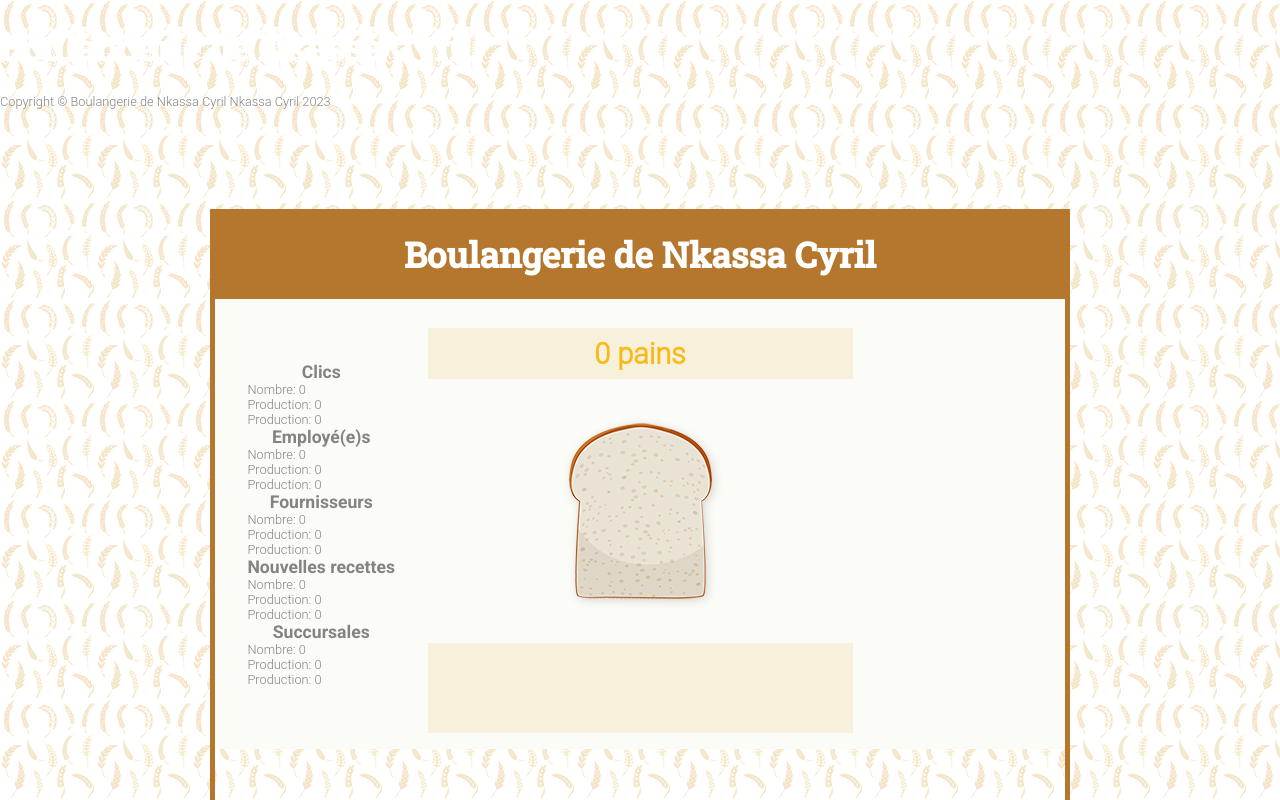
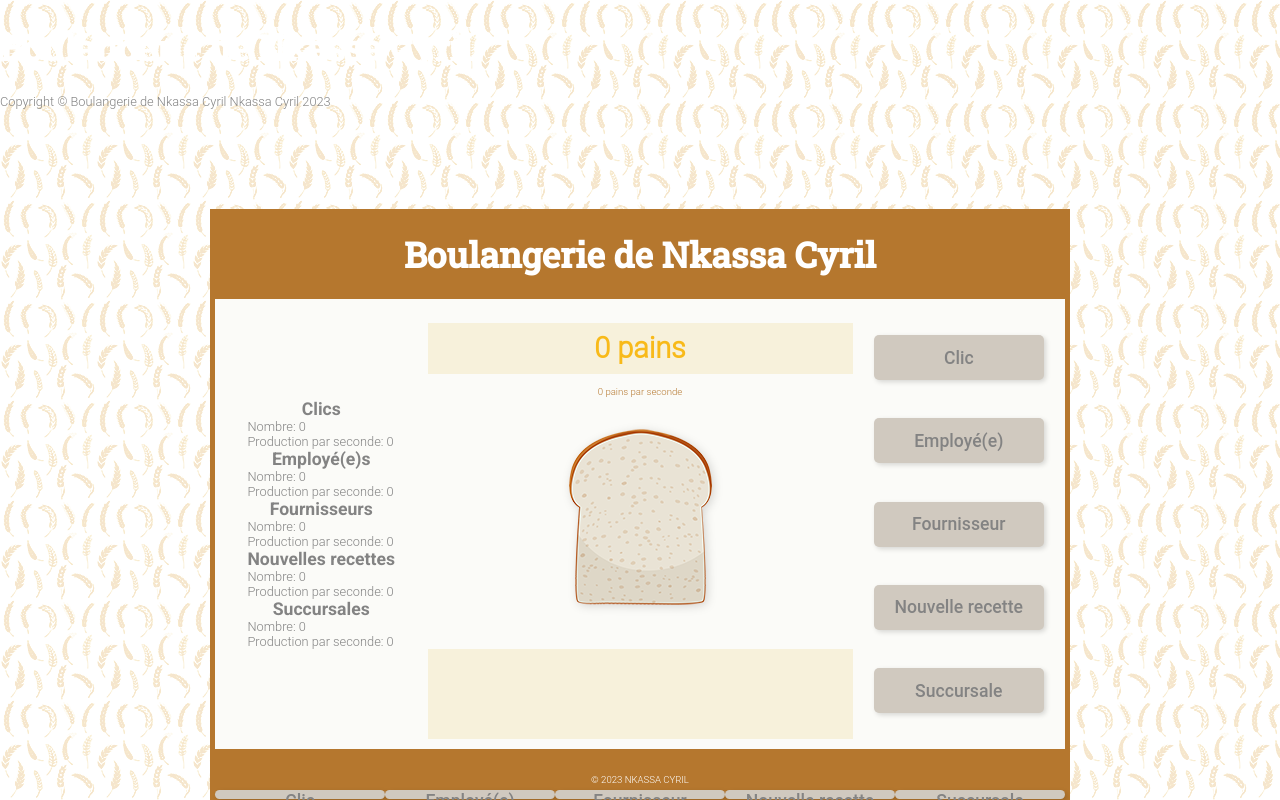
Before and after one commit to Cyril-Nka/baguetteClicker-Nkassa_Cyril, an Angular app in the folder baguetteClicker/: page / in a window 1280 px wide. Shown: the top 800 px of the page. Built offline with nearby package versions, Linux system fonts and the light colour scheme.

Commit message:
sauvegarde

```diff
--- a/baguetteClicker/src/app/app.component.html
+++ b/baguetteClicker/src/app/app.component.html
@@ -1,6 +1,4 @@
 <frame>
-
-
 
 
   <h1>{{ title }}</h1>
@@ -9,6 +7,9 @@
 
 <app-frame
   [title]="title"
+
   [copyrightYear]="copyrightYear"
+
   [copyrightName]="copyrightName"
+
   ></app-frame>
--- a/baguetteClicker/src/app/frame/frame.component.html
+++ b/baguetteClicker/src/app/frame/frame.component.html
@@ -1,23 +1,19 @@
 <div class="center-items all-screen">
     <div class="bakery-frame">
+      <div class="bakery-top center-items">
 
+        <h1>{{ title }}</h1>
 
+      </div>
 
-        <div class="bakery-top center-items">
-            <h1>{{  title  }}</h1>
-        </div>
+      <div class="bakery-center">
 
+        <app-main-category></app-main-category>
 
-         <div class="bakery-center">
-            <app-main-category></app-main-category>
-        </div>
+      </div>
 
-
-       <span class="bakery-bottom small-text center-items">
-            © {{ copyrightYear }} {{ copyrightName }}
-        </span>
-
-
-
+      <span class="bakery-bottom small-text center-items">
+        © {{ copyrightYear }} {{ copyrightName | uppercase }}
+      </span>
     </div>
-</div>
+  </div>
--- a/baguetteClicker/src/app/frame/frame.component.ts
+++ b/baguetteClicker/src/app/frame/frame.component.ts
@@ -2,22 +2,27 @@ import { Component, Input, OnInit } from '@angular/core';
 
 @Component({
   selector: 'app-frame',
+
   templateUrl: './frame.component.html',
+
   styleUrls: ['./frame.component.css'],
 })
 export class FrameComponent implements OnInit {
+
   @Input() title: string;
-  @Input() copyrightYear: number;
+
+  @Input() copyrightYear: number | undefined;
+
   @Input() copyrightName: string;
 
+  constructor() {
+
+    this.title = '';
+
+    this.copyrightName = '';
+
+    this.copyrightName = '';
+  }
+
   ngOnInit(): void {}
-
-  constructor() {
-      this.title = '';
-
-      this.copyrightYear = 0;
-
-      this.copyrightName = '';
-
-    }
 }
--- a/baguetteClicker/src/app/main-category/main-category.component.html
+++ b/baguetteClicker/src/app/main-category/main-category.component.html
@@ -1,42 +1,49 @@
 <div class="center-items col-category">
     <div class="space-category-details">
       <div *ngFor="let category of descCategories" class="category-details">
+
         <h3>{{ category.name }}</h3>
         <p>Nombre: {{ category.total }}</p>
-                  <p>Production: {{ category.eachSecond }}</p>
-                <p>Production: {{ category.eachSecond }}</p>
+        <p>Production par seconde: {{ category.eachSecond }}</p>
+
       </div>
     </div>
   </div>
 
 
+  <div class="center-items centered-category">
+
+    <h2 class="title-frame">
+      {{ totalGlobal | number:'1.0-0' }} {{ titlesList[0] }}
+    </h2>
+    <span class="bakery-frame-color small-text" *ngIf="totalPerSecond !== 1">
+      {{ totalPerSecond | number:'1.0-0' }} {{ titlesList[1] }}
+    </span>
 
 
-<div class="center-items centered-category">
-    <h2 class="title-frame">
-        {{ totalGlobal }} {{ titlesList[0] }}
-    </h2>
-  <span class="bakery-frame-color small-text" *ngIf="totalPerSecond !== 0">
-    {{ totalPerSecond }} {{ titlesList[1] }}
-</span>
+    <div class="center-items">
 
-    <div class="center-items">
       <a (click)="onClickBread()">
         <img class="bread-clicker" [src]="breadClicker[0]" [alt]="breadClicker[1]" />
       </a>
+
     </div>
-    <div class="center-items bonus-shop-frame">
-    </div>
-</div>
-<div class="center-items col-category">
+
+    <div class="center-items bonus-shop-frame"></div>
   </div>
 
 
+  <div class="center-items col-category">
+
+    <button *ngFor="let type of categories" [disabled]="type.inactive">{{ type.name }}</button>
+
+  </div>
 
 
+  <div class="center-items bonus-shop-frame">
 
-<div class="center-items col-category">
-    <div class="center-items col-category">
-        <button *ngFor="let type of categories" [disabled]="type.inactive">{{ type.name }}</button>
+    <button *ngFor="let item of categories" (click)="buyItem(item.id)" [disabled]="item.inactive">
+      {{ item.name }}
+    </button>
+
   </div>
-</div>
--- a/baguetteClicker/src/app/main-category/main-category.component.ts
+++ b/baguetteClicker/src/app/main-category/main-category.component.ts
@@ -1,63 +1,110 @@
-import { Component, OnInit } from '@angular/core';
+import { Component, OnInit, OnDestroy } from '@angular/core';
 
 @Component({
   selector: 'app-main-category',
   templateUrl: './main-category.component.html',
   styleUrls: ['./main-category.component.css'],
 })
-export class MainCategoryComponent implements OnInit {
+export class MainCategoryComponent implements OnInit, OnDestroy {
   totalGlobal: number = 0;
+
   totalPerSecond: number = 0;
+
   clickValue: number = 0;
+
   titlesList: string[] = ['pains', 'pains par seconde'];
+
   breadClicker: string[] = ['assets/img/bread.png', 'Tranche de pain'];
-  categories: { id: number; name: string; price: number; inactive: boolean }[] =
-    [];
-  descCategories: {
-    id: number;
-    name: string;
-    total: number;
-    eachSecond: number;
-  }[] = [];
-  intervalId = setInterval(() => {
-    this.addBreadPerSecondToTotal();
-  }, 1000);
+
+  categories: { id: number; name: string; price: number; inactive: boolean }[] = [];
+
+  descCategories: { id: number; name: string; total: number; eachSecond: number }[] = [];
+
+  intervalId: any;
 
   constructor() {
     this.clickValue = 1;
     this.descCategories = [
+
       { id: 0, name: 'Clics', total: 0, eachSecond: 0 },
+
       { id: 1, name: 'Employé(e)s', total: 0, eachSecond: 0 },
+
       { id: 2, name: 'Fournisseurs', total: 0, eachSecond: 0 },
+
       { id: 3, name: 'Nouvelles recettes', total: 0, eachSecond: 0 },
+
       { id: 4, name: 'Succursales', total: 0, eachSecond: 0 },
     ];
     this.categories = [
       { id: 0, name: 'Clic', price: 10, inactive: true },
+
       { id: 1, name: 'Employé(e)', price: 500, inactive: true },
+
       { id: 2, name: 'Fournisseur', price: 3000, inactive: true },
+
       { id: 3, name: 'Nouvelle recette', price: 15000, inactive: true },
+
       { id: 4, name: 'Succursale', price: 100000, inactive: true },
     ];
+    this.intervalId = setInterval(() => {
+      this.addBreadPerSecondToTotal();
+    }, 1000);
   }
 
   ngOnInit(): void {}
 
+  ngOnDestroy(): void {
+    this.clearInterval();
+  }
+
   checkIfActive(): void {
     for (let button of this.categories) {
-      if (button.price <= this.totalGlobal) button.inactive = false;
-      else button.inactive = true;
+
+      if (button.price <= this.totalGlobal)
+      {
+        button.inactive = false;
+      } else {
+
+        button.inactive = true;
+
+      }
     }
   }
 
   onClickBread(): void {
     this.totalGlobal += this.clickValue;
+    this.checkIfActive();
   }
 
+  buyItem(itemId: number): void {
+    const item = this.categories[itemId];
 
-  buyItem(): void {}
+    if (this.descCategories[itemId].name !== 'Clics') {
 
-  addBreadPerSecondToTotal(): void {}
+      this.totalGlobal -= item.price;
 
-  ngOnDestroy(): void {}
+      item.price = Math.round(item.price * 1.75);
+
+      this.descCategories[itemId].total++;
+
+      const eachSecond = 5 * Math.pow(2, itemId) * this.descCategories[itemId].total;
+
+      this.totalPerSecond += eachSecond;
+    }
+
+    this.checkIfActive();
+  }
+
+  addBreadPerSecondToTotal(): void {
+    if (this.totalPerSecond > 0) {
+
+      this.totalGlobal += this.totalPerSecond;
+    }
+  }
+
+  clearInterval(): void {
+
+    clearInterval(this.intervalId);
+  }
 }
```
Lines whose indentation alone changed are shown as unchanged.
